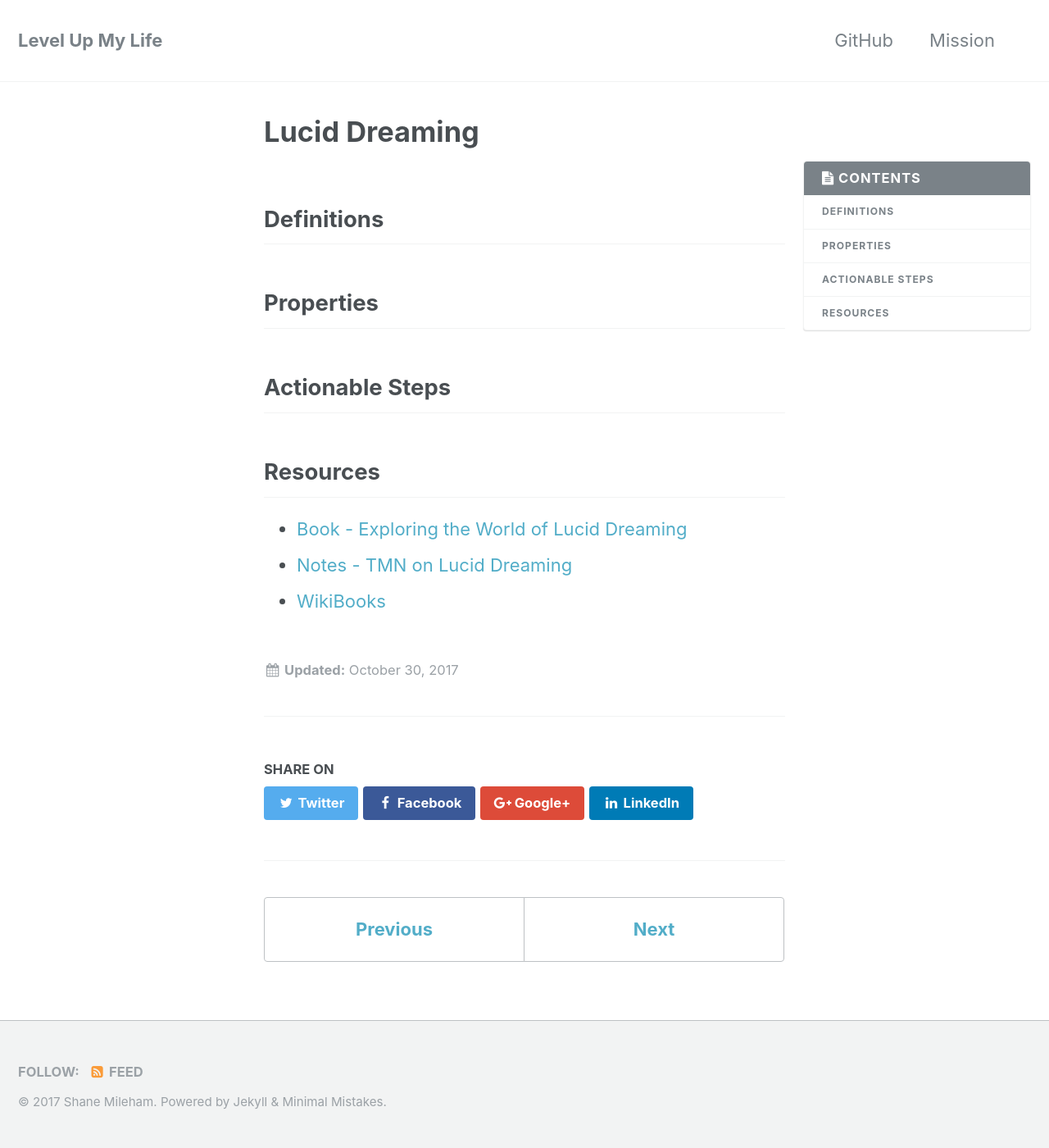
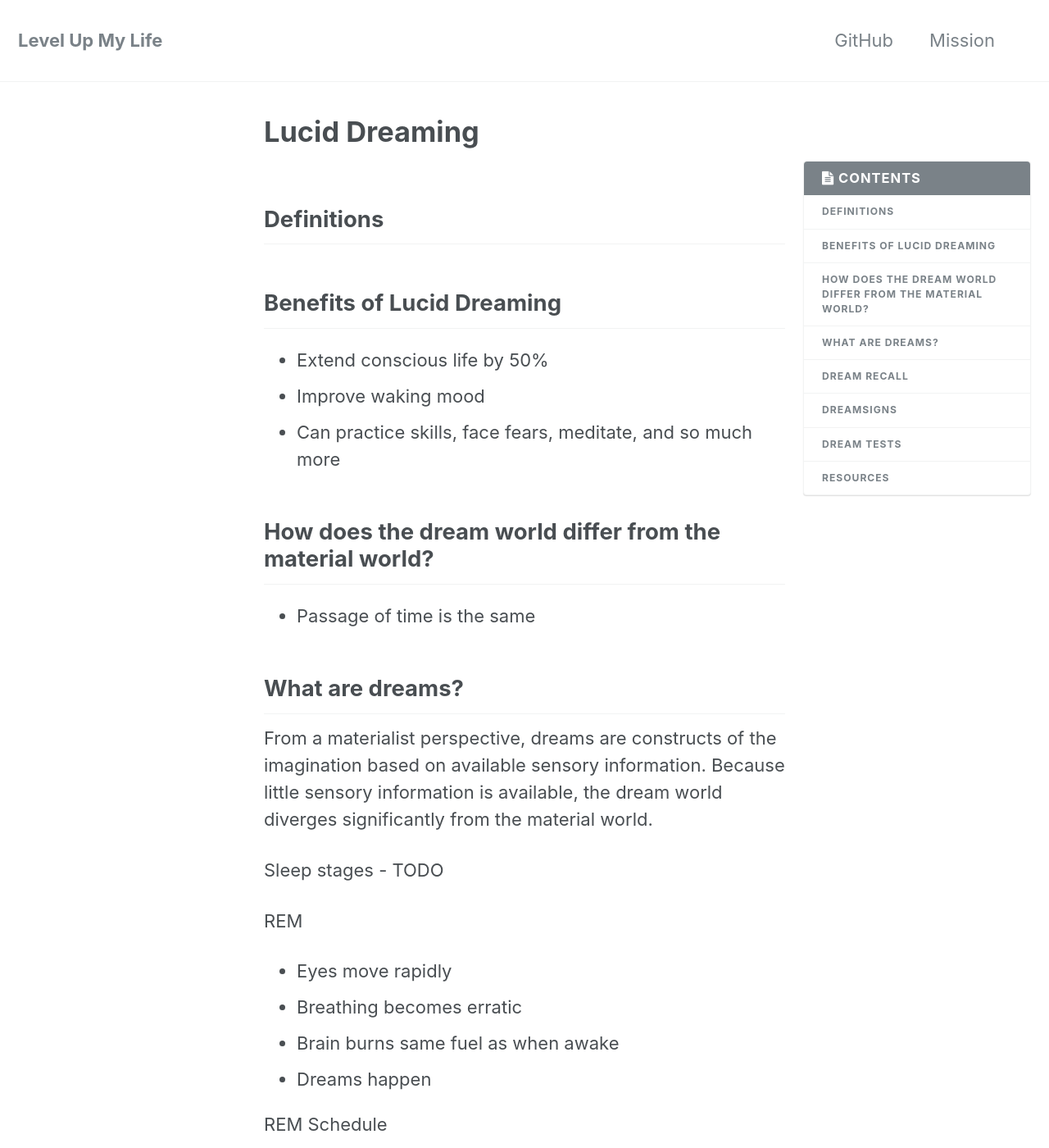
Before and after one commit to shanemileham/levelupmylife, a Jekyll site: the page built from _content/lucid-dreaming.md, in a window 1280 px wide and 1400 px high. Shown: the whole window at 82% size. Built offline with Jekyll 4.4.1, drawn with Linux system fonts in a browser that asks for light colours; comment, search, counter and statistics services are not loaded; some of the changed text lies outside the part shown.

Commit message:
Working on lucid dreaming doc

```diff
--- a/_content/lucid-dreaming.md
+++ b/_content/lucid-dreaming.md
@@ -7,10 +7,40 @@ title: Lucid Dreaming
 ## Definitions
 
 
-## Properties
+## Benefits of Lucid Dreaming
+- Extend conscious life by 50%
+- Improve waking mood
+- Can practice skills, face fears, meditate, and so much more
+
+## How does the dream world differ from the material world?
+- Passage of time is the same
 
 
-## Actionable Steps
+## What are dreams?
+From a materialist perspective, dreams are constructs of the imagination based on available sensory information. Because little sensory information is available, the dream world diverges significantly from the material world.
+
+Sleep stages - TODO
+
+REM
+- Eyes move rapidly
+- Breathing becomes erratic
+- Brain burns same fuel as when awake
+- Dreams happen
+
+REM Schedule
+- ...
+
+## Dream Recall
+Dream Journal
+
+## Dreamsigns
+
+## Dream tests
+- Trying to fly or do something unusual
+- Reading look away (Warning: does not always work)
+- Pinch nose and try to breathe
+- Calendar memory check
+
 
 
 ## Resources
```
